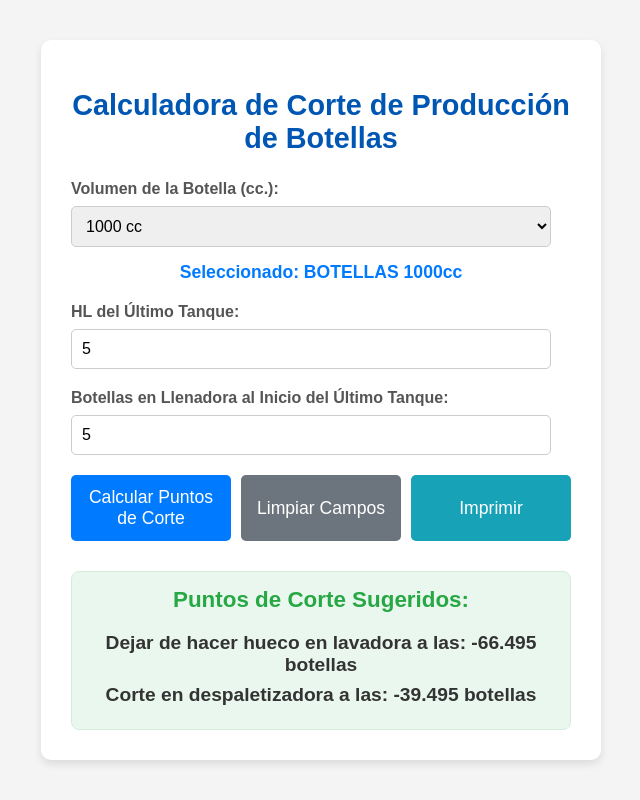
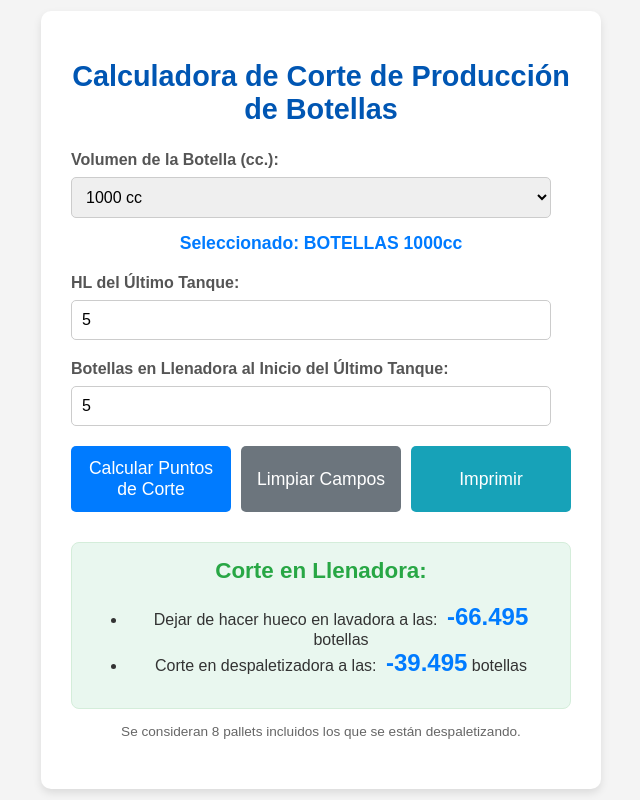
Before and after one commit to gdelia21/Corte-por-volumen---vidrio, a plain HTML site: page index.html in a window 1280 px wide. Both pictures are taken after typing "5", "5" into the empty fields and a click on the button "Calcular Puntos de Corte". Shown: the whole page, without its empty margins (319-959 px from the left). Drawn offline with Linux system fonts and the light colour scheme.

Commit message:
Add files via upload

```diff
--- a/index.html
+++ b/index.html
@@ -22,12 +22,12 @@
 
         <div class="input-group">
             <label for="hlLastTank">HL del Último Tanque:</label>
-            <input type="number" id="hlLastTank" placeholder="Ej: 1000" step="any">
+            <input type="number" id="hlLastTank" placeholder="Ingresar número" step="any">
         </div>
 
         <div class="input-group">
             <label for="bottlesFillerOpening">Botellas en Llenadora al Inicio del Último Tanque:</label>
-            <input type="number" id="bottlesFillerOpening" placeholder="Ej: 150000" step="1">
+            <input type="number" id="bottlesFillerOpening" placeholder="Ingresar número" step="1">
         </div>
 
         <div class="buttons-group">
@@ -37,10 +37,13 @@
         </div>
 
         <div class="result-box">
-            <h2>Puntos de Corte Sugeridos:</h2>
-            <p id="cutPointWasherResult" class="cut-result">Dejar de hacer hueco en lavadora a las: Esperando datos...</p>
-            <p id="cutPointDepalResult" class="cut-result">Corte en despaletizadora a las: Esperando datos...</p>
+            <h2>Corte en Llenadora:</h2>
+            <ul class="cut-results-list"> <li id="cutPointWasherResult" class="cut-result">Dejar de hacer hueco en lavadora a las: Esperando datos...</li>
+                <li id="cutPointDepalResult" class="cut-result">Corte en despaletizadora a las: Esperando datos...</li>
+            </ul>
         </div>
+
+        <p class="clarification-note" id="clarificationNote">Se consideran 8 pallets incluidos los que se están despaletizando.</p>
 
         <div id="errorMessage" class="error-message"></div>
     </div>
--- a/script.js
+++ b/script.js
@@ -13,8 +13,10 @@ const BOTTLES_FOR_WASHER_CUT = 27000; // Factor para dejar de hacer hueco en lav
 
 // --- FUNCIÓN PRINCIPAL DE CÁLCULO ---
 function calculate_cut_points(bottle_volume_cc, hl_ultimo_TP, bottles_filler_opening) {
-    // La validación de bottle_volume_cc ya se hace antes de llamar a esta función,
-    // así que garantizamos que estará en BOTTLES_PER_HL_FACTOR
+    if (!(bottle_volume_cc in BOTTLES_PER_HL_FACTOR)) {
+        throw new Error(`Volumen de botella no soportado: ${bottle_volume_cc}cc. Los volúmenes soportados son ${Object.keys(BOTTLES_PER_HL_FACTOR).join(', ')}.`);
+    }
+
     const bottles_per_hl = BOTTLES_PER_HL_FACTOR[bottle_volume_cc];
 
     // Cálculo del CORTE EN DESPALETIZADORA
@@ -37,7 +39,6 @@ function calculate_cut_points(bottle_volume_cc, hl_ultimo_TP, bottles_filler_ope
 }
 
 // --- OBTENER ELEMENTOS DEL DOM ---
-// Asegúrate de que estos ID coinciden con los ID en tu index.html
 const bottleVolumeSelect = document.getElementById('bottleVolume');
 const hlLastTankInput = document.getElementById('hlLastTank');
 const bottlesFillerOpeningInput = document.getElementById('bottlesFillerOpening');
@@ -69,10 +70,9 @@ function updateBottleTypeConfirmation() {
 
 // Función para restablecer los resultados a su estado inicial
 function resetResultsDisplay() {
-    cutPointWasherResult.textContent = 'Dejar de hacer hueco en lavadora a las: Esperando datos...';
-    cutPointDepalResult.textContent = 'Corte en despaletizadora a las: Esperando datos...';
-    cutPointWasherResult.style.color = '#333';
-    cutPointDepalResult.style.color = '#333';
+    cutPointWasherResult.innerHTML = 'Dejar de hacer hueco en lavadora a las: Esperando datos...';
+    cutPointDepalResult.innerHTML = 'Corte en despaletizadora a las: Esperando datos...';
+    // Los colores de texto ya están definidos en CSS por la clase result-number
 }
 
 // --- EVENT LISTENERS ---
@@ -87,7 +87,6 @@ calculateButton.addEventListener('click', () => {
     const bottlesFillerOpening = parseFloat(bottlesFillerOpeningInput.value);
 
     // Validaciones de entrada
-    // Se valida que bottleVolume sea uno de los valores permitidos [1000, 970, 925]
     if (isNaN(bottleVolume) || ![1000, 970, 925].includes(bottleVolume)) {
         showErrorMessage('Por favor, selecciona un volumen de botella válido (1000cc, 970cc o 925cc).');
         return;
@@ -104,20 +103,16 @@ calculateButton.addEventListener('click', () => {
     try {
         const results = calculate_cut_points(bottleVolume, hlLastTank, bottlesFillerOpening);
 
-        // Mostrar los dos resultados
-        cutPointWasherResult.textContent = `Dejar de hacer hueco en lavadora a las: ${Math.round(results.lavadora).toLocaleString('es-AR')} botellas`;
-        cutPointDepalResult.textContent = `Corte en despaletizadora a las: ${Math.round(results.despaletizadora).toLocaleString('es-AR')} botellas`;
-
-        cutPointWasherResult.style.color = '#333';
-        cutPointDepalResult.style.color = '#333';
+        // Mostrar los dos resultados con el número en color diferente
+        cutPointWasherResult.innerHTML = `Dejar de hacer hueco en lavadora a las: <span class="result-number">${Math.round(results.lavadora).toLocaleString('es-AR')}</span> botellas`;
+        cutPointDepalResult.innerHTML = `Corte en despaletizadora a las: <span class="result-number">${Math.round(results.despaletizadora).toLocaleString('es-AR')}</span> botellas`;
 
     } catch (error) {
-        // Captura cualquier error dentro de calculate_cut_points o su manejo
         showErrorMessage(`Error en el cálculo: ${error.message}`);
-        cutPointWasherResult.textContent = 'Dejar de hacer hueco en lavadora a las: Error';
-        cutPointDepalResult.textContent = 'Corte en despaletizadora a las: Error';
-        cutPointWasherResult.style.color = '#dc3545';
-        cutPointDepalResult.style.color = '#dc3545';
+        cutPointWasherResult.innerHTML = 'Dejar de hacer hueco en lavadora a las: <span class="result-number error-text">Error</span>';
+        cutPointDepalResult.innerHTML = 'Corte en despaletizadora a las: <span class="result-number error-text">Error</span>';
+        // Añadir una clase de error también al número si lo deseas, o solo al mensaje general.
+        // Por ahora, solo el mensaje general de error mostrará el texto en rojo.
     }
 });
 
--- a/style.css
+++ b/style.css
@@ -47,7 +47,7 @@ h1 {
     box-sizing: border-box; /* Include padding in width */
 }
 
-.bottle-type-confirmation { /* Cambiado de .can-type-confirmation */
+.bottle-type-confirmation {
     margin-top: 15px;
     font-size: 1.1em;
     font-weight: bold;
@@ -110,11 +110,26 @@ h1 {
     font-size: 1.4em;
 }
 
-.result-box p.cut-result { /* Estilo para las líneas de resultado */
-    font-size: 1.2em; /* Un poco más pequeño que el anterior para que quepan dos */
+.result-box p.cut-result {
+    font-size: 1.2em;
+    font-weight: normal; /* Texto descriptivo normal */
+    color: #333;
+    margin: 15px 0; /* Aumentado el espacio entre las líneas de resultado */
+}
+
+.result-box ul.cut-results-list li.cut-result .result-number {
     font-weight: bold;
-    color: #333;
-    margin: 8px 0; /* Espacio entre las líneas de resultado */
+    color: #007bff; /* Un azul más claro para que coincida con los botones principales */
+    font-size: 1.5em; /* Un poco más grande para destacarse aún más */
+    display: inline-block;
+    margin-left: 5px;
+}
+
+.clarification-note { /* Estilo para la aclaración pequeña */
+    font-size: 0.85em;
+    color: #666;
+    margin-top: 15px; /* Espacio después de la caja de resultados */
+    margin-bottom: 20px; /* Espacio antes del mensaje de error */
 }
 
 .error-message {
@@ -123,7 +138,7 @@ h1 {
     border: 1px solid #f5c6cb;
     border-radius: 5px;
     padding: 10px;
-    margin-top: 20px;
+    margin-top: 20px; /* Ajustado el margen superior por la nota de aclaración */
     display: none; /* Hidden by default */
     text-align: left;
 }
```
